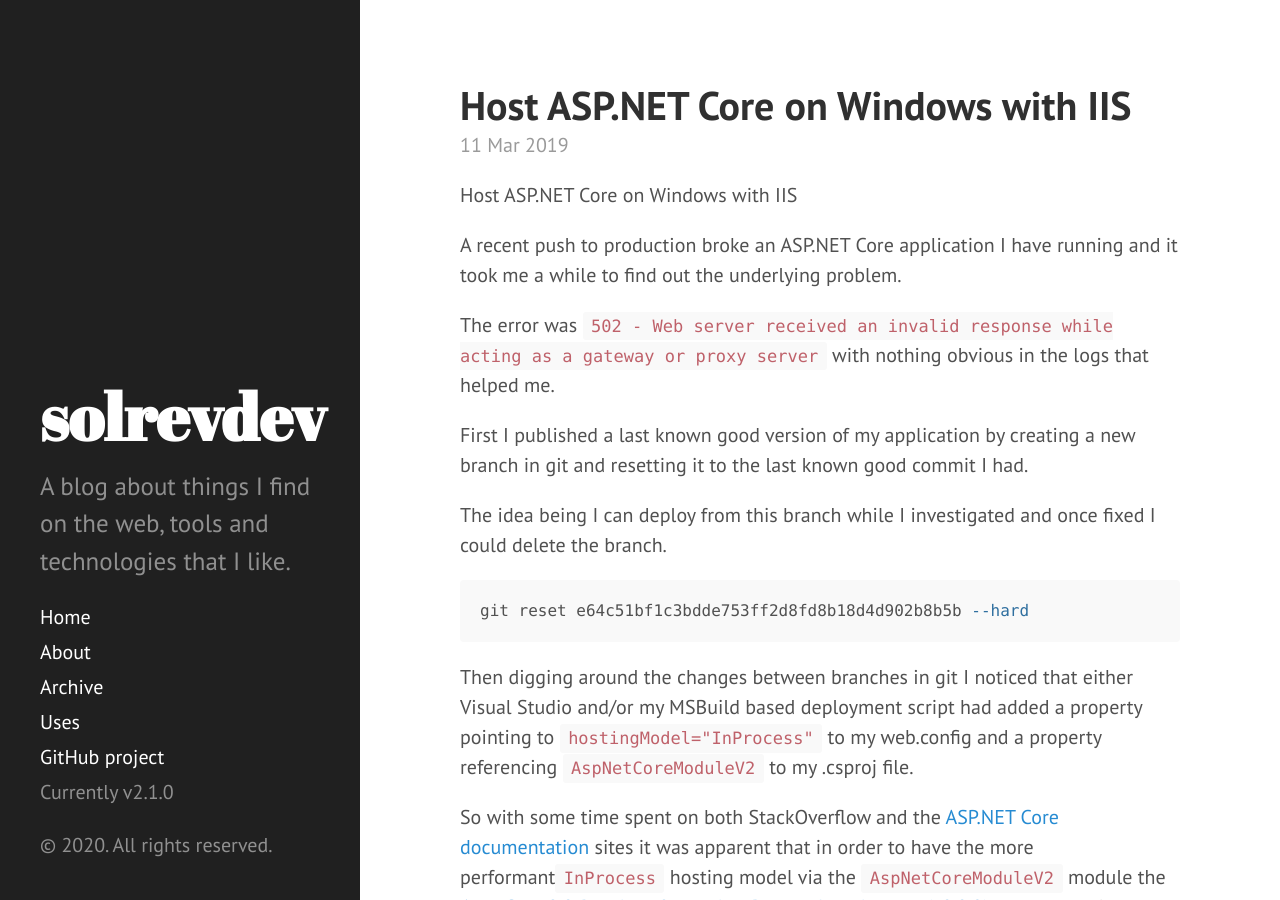
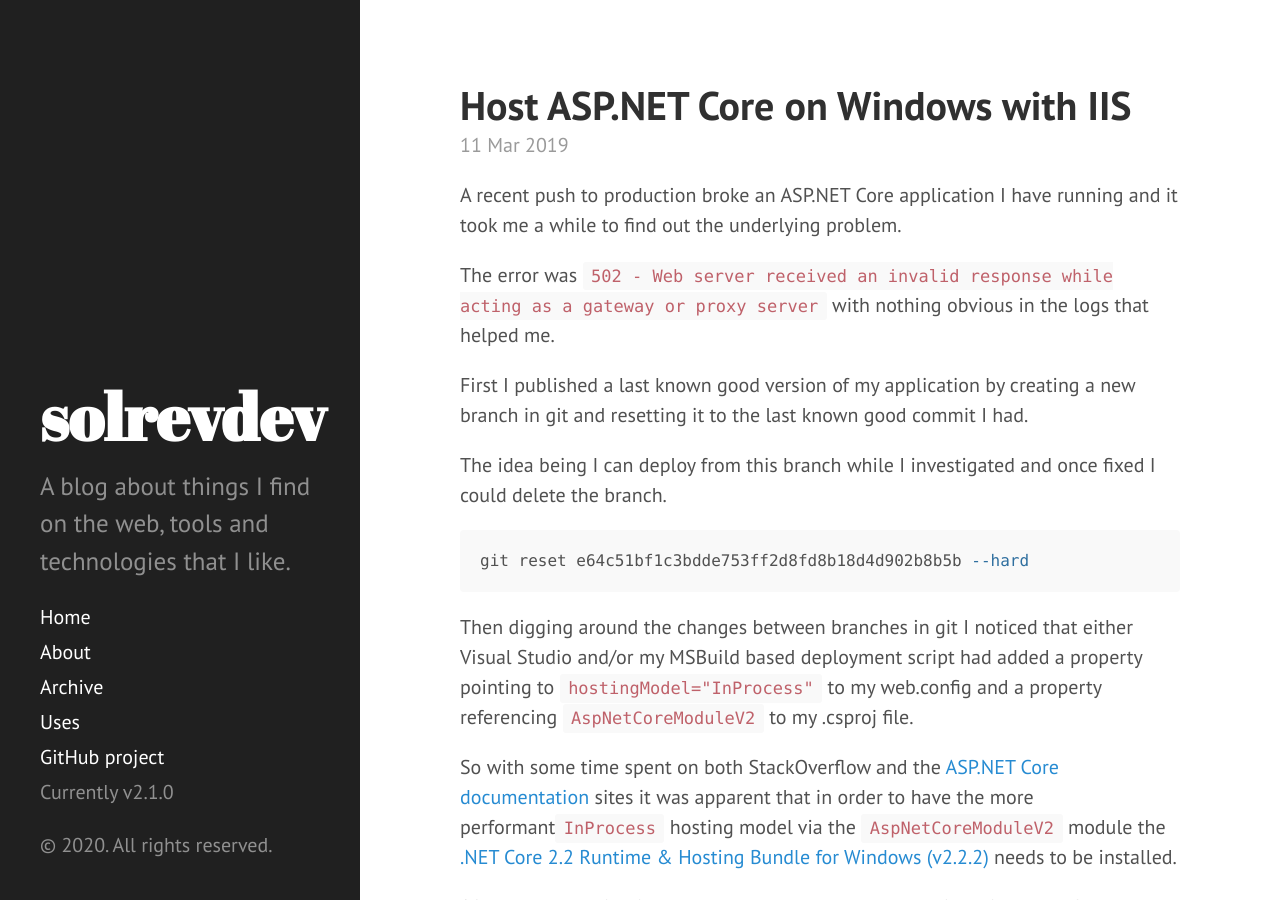
Before and after one commit to solrevdev/solrevdev.github.io, a Jekyll site: the page built from _posts/2019-03-11-host-aspnetcore-on-iis.md, in a window 1280 px wide and 900 px high. Built offline with Jekyll 4.4.1, drawn with Linux system fonts in a browser that asks for light colours.

Commit message:
Update 2019-03-11-host-aspnetcore-on-iis.md

```diff
--- a/_posts/2019-03-11-host-aspnetcore-on-iis.md
+++ b/_posts/2019-03-11-host-aspnetcore-on-iis.md
@@ -1,15 +1,14 @@
 ---
 layout: post
-title: "Host ASP.NET Core on Windows with IIS"
-author: "John Smith"
+title: Host ASP.NET Core on Windows with IIS
+author: John Smith
 tags:
-- "#dotnetcore"
-- "#aspnetcore"
-- "#iis"
-- "#windows"
+  - '#dotnetcore'
+  - '#aspnetcore'
+  - '#iis'
+  - '#windows'
+published: true
 ---
-
-Host ASP.NET Core on Windows with IIS
 
 A recent push to production broke an ASP.NET Core application I have running and it took me a while to find out the underlying problem.
 
```
Also changed, not shown: other parts of _posts/2019-03-11-host-aspnetcore-on-iis.md (+2 -0 lines).
